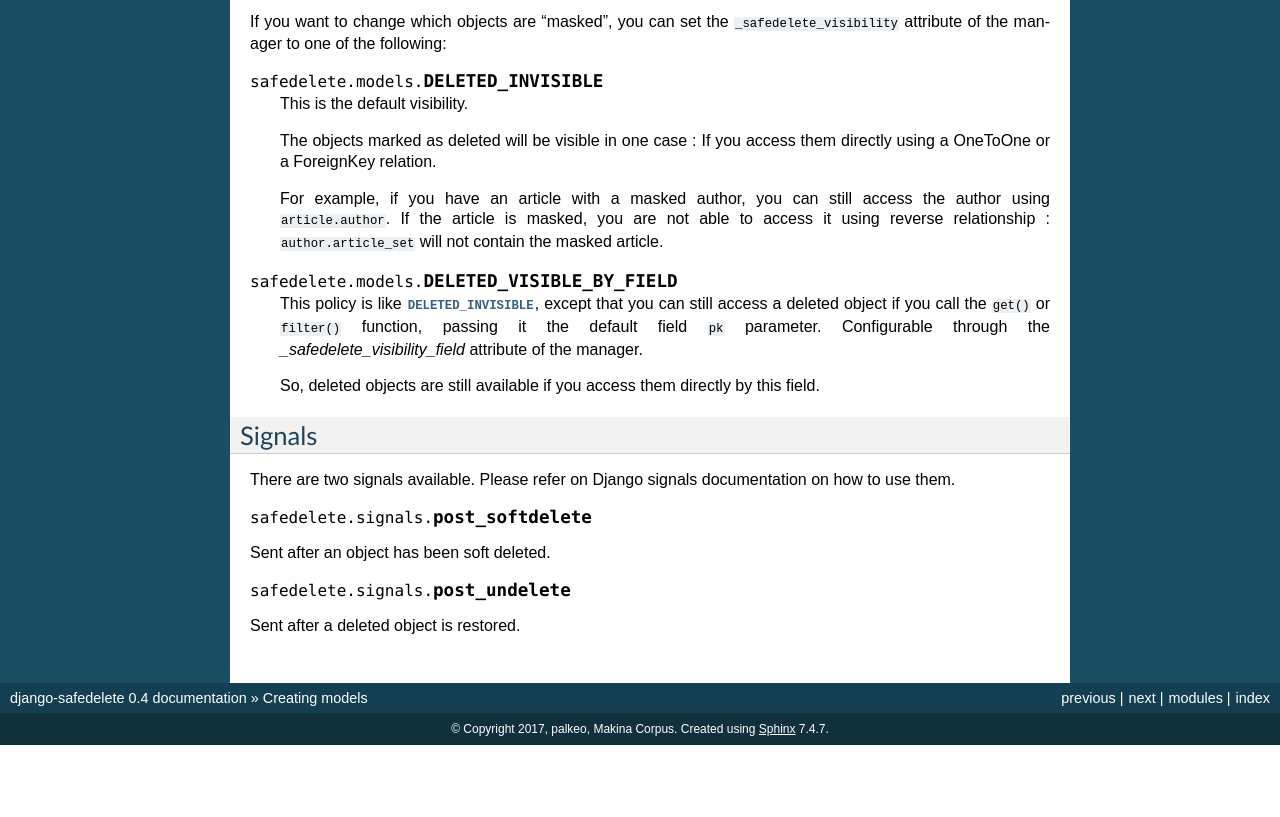
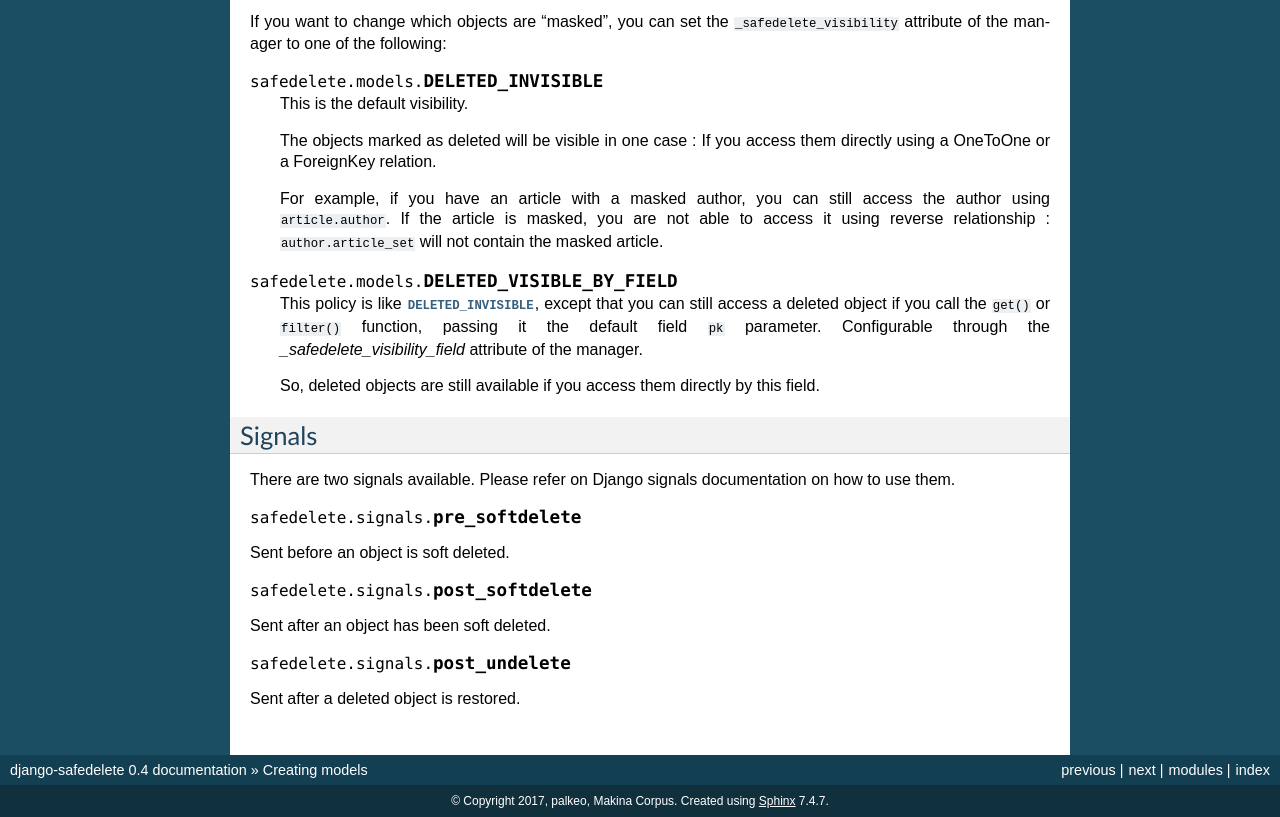
Before and after one commit to makinacorpus/django-safedelete, a Sphinx documentation site: the page built from docs/models.rst, in a window 1280 px wide and 900 px high, scrolled down 965 px, cut to the strip 83-900 px from the top of the window. Built offline with Sphinx 7.4.7, drawn with Linux system fonts in a browser that asks for light colours; formulas are drawn with MathJax 3; before the commit the page ends 1793 px from its top, so only the background shows below that.

Commit message:
docs: pre_softdelete signal

```diff
--- a/docs/models.rst
+++ b/docs/models.rst
@@ -79,6 +79,10 @@ Signals
 
 There are two signals available. Please refer on Django signals documentation on how to use them.
 
+.. py:data:: safedelete.signals.pre_softdelete
+
+Sent before an object is soft deleted.
+
 .. py:data:: safedelete.signals.post_softdelete
 
 Sent after an object has been soft deleted.
```
